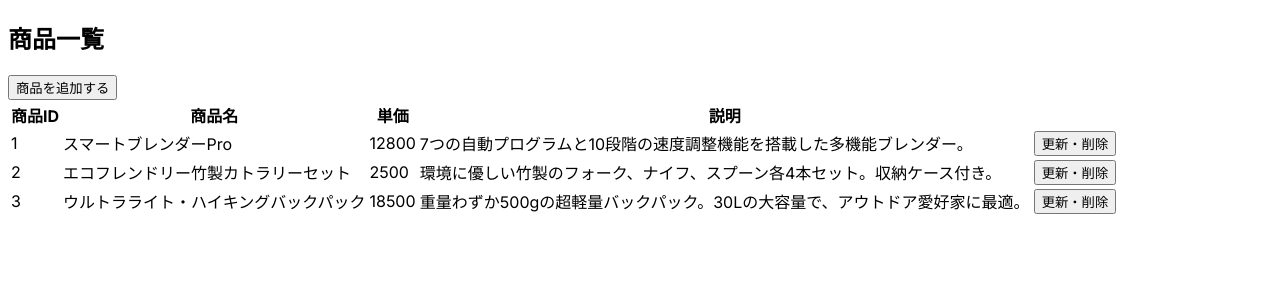
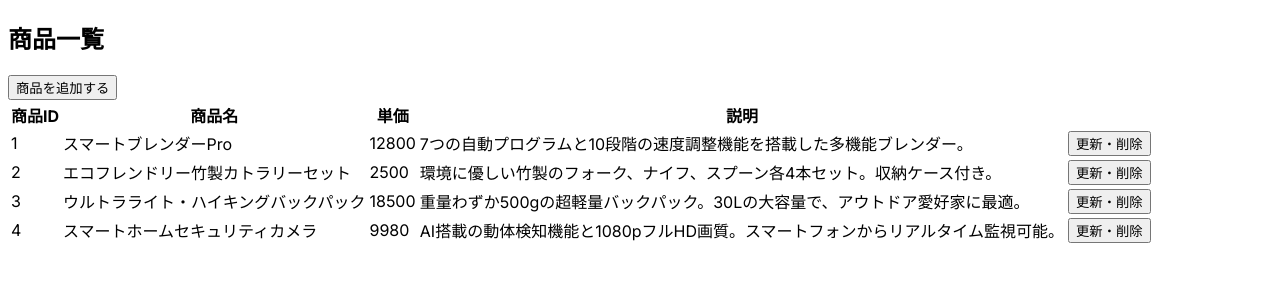
Before and after one commit to YouBou/full-stack-web-app-practice, a Next.js app in the folder frontend/: page /inventory/products in a window 1280 px wide. Shown: the top 300 px of the page. Built offline with nearby package versions, Linux system fonts and the light colour scheme.

Commit message:
[fix] json経由での動的表示の形に修正

```diff
--- a/frontend/app/inventory/products/page.tsx
+++ b/frontend/app/inventory/products/page.tsx
@@ -1,4 +1,21 @@
+'use client'
+
+import { useState, useEffect } from "react";
+import productsData from "./sample/dummy_products.json";
+type ProductData = {
+    id: number;
+    name: string;
+    price: number;
+    description: string;
+};
 export default function Page() {
+    // 読み込みデータを保持
+    const [data, setData] = useState<Array<ProductData>>([]);
+
+    useEffect(() => {
+        setData(productsData)
+    }, [])
+
     return (
         <>
             <h2>商品一覧</h2>
@@ -14,27 +31,17 @@ export default function Page() {
                     </tr>
                 </thead>
                 <tbody>
-                    <tr>
-                        <td>1</td>
-                        <td>スマートブレンダーPro</td>
-                        <td>12800</td>
-                        <td>7つの自動プログラムと10段階の速度調整機能を搭載した多機能ブレンダー。</td>
-                        <td><button>更新・削除</button></td>
-                    </tr>
-                    <tr>
-                        <td>2</td>
-                        <td>エコフレンドリー竹製カトラリーセット</td>
-                        <td>2500</td>
-                        <td>環境に優しい竹製のフォーク、ナイフ、スプーン各4本セット。収納ケース付き。</td>
-                        <td><button>更新・削除</button></td>
-                    </tr>
-                    <tr>
-                        <td>3</td>
-                        <td>ウルトラライト・ハイキングバックパック</td>
-                        <td>18500</td>
-                        <td>重量わずか500gの超軽量バックパック。30Lの大容量で、アウトドア愛好家に最適。</td>
-                        <td><button>更新・削除</button></td>
-                    </tr>
+                    {data.map((data: any) => (
+                        <tr key={data.id}>
+                            <td>{data.id}</td>
+                            <td>{data.name}</td>
+                            <td>{data.price}</td>
+                            <td>{data.description}</td>
+                            <td>
+                                <button>更新・削除</button>
+                            </td>
+                        </tr>
+                    ))}
                 </tbody>
             </table>
         </>
```
